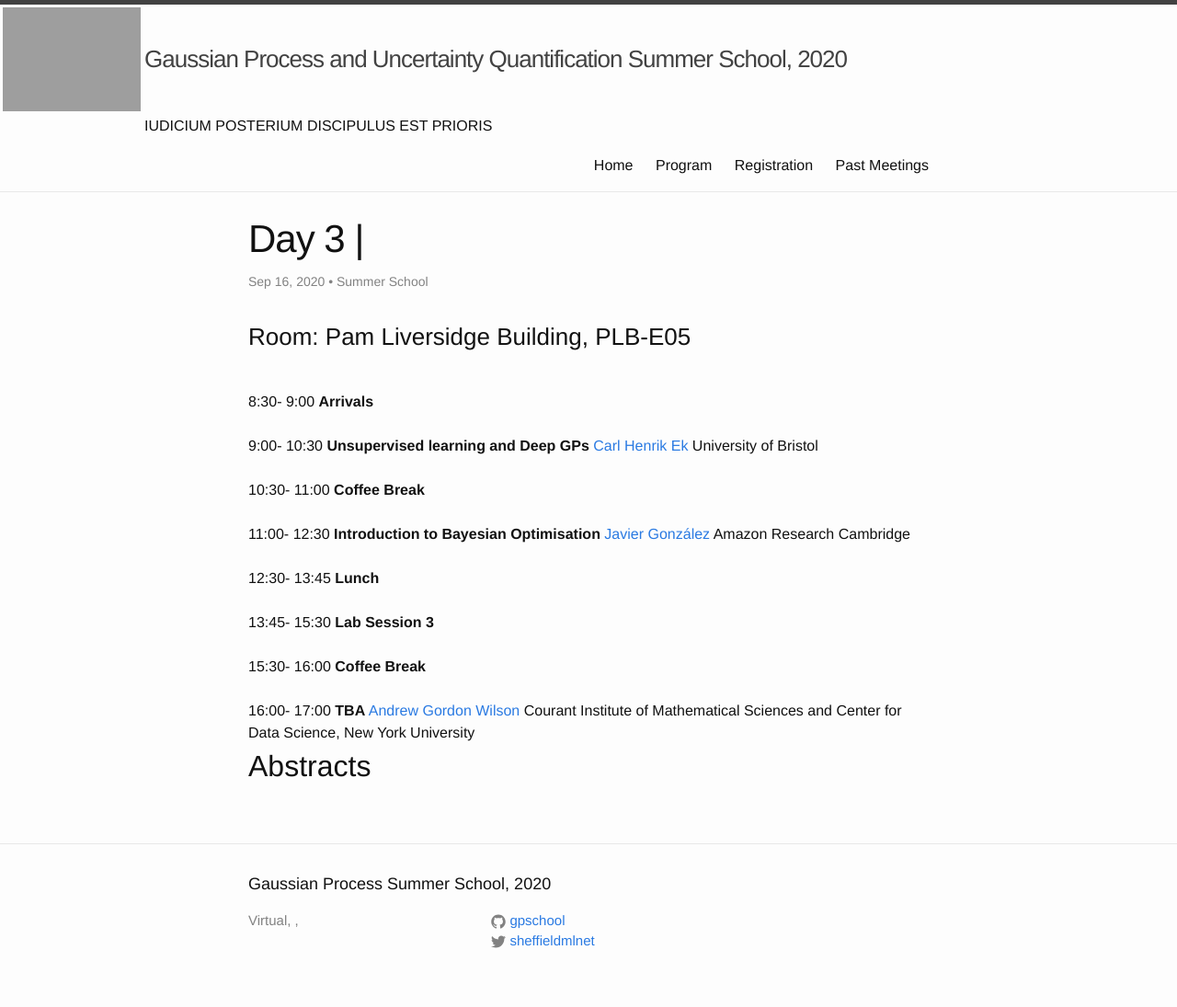
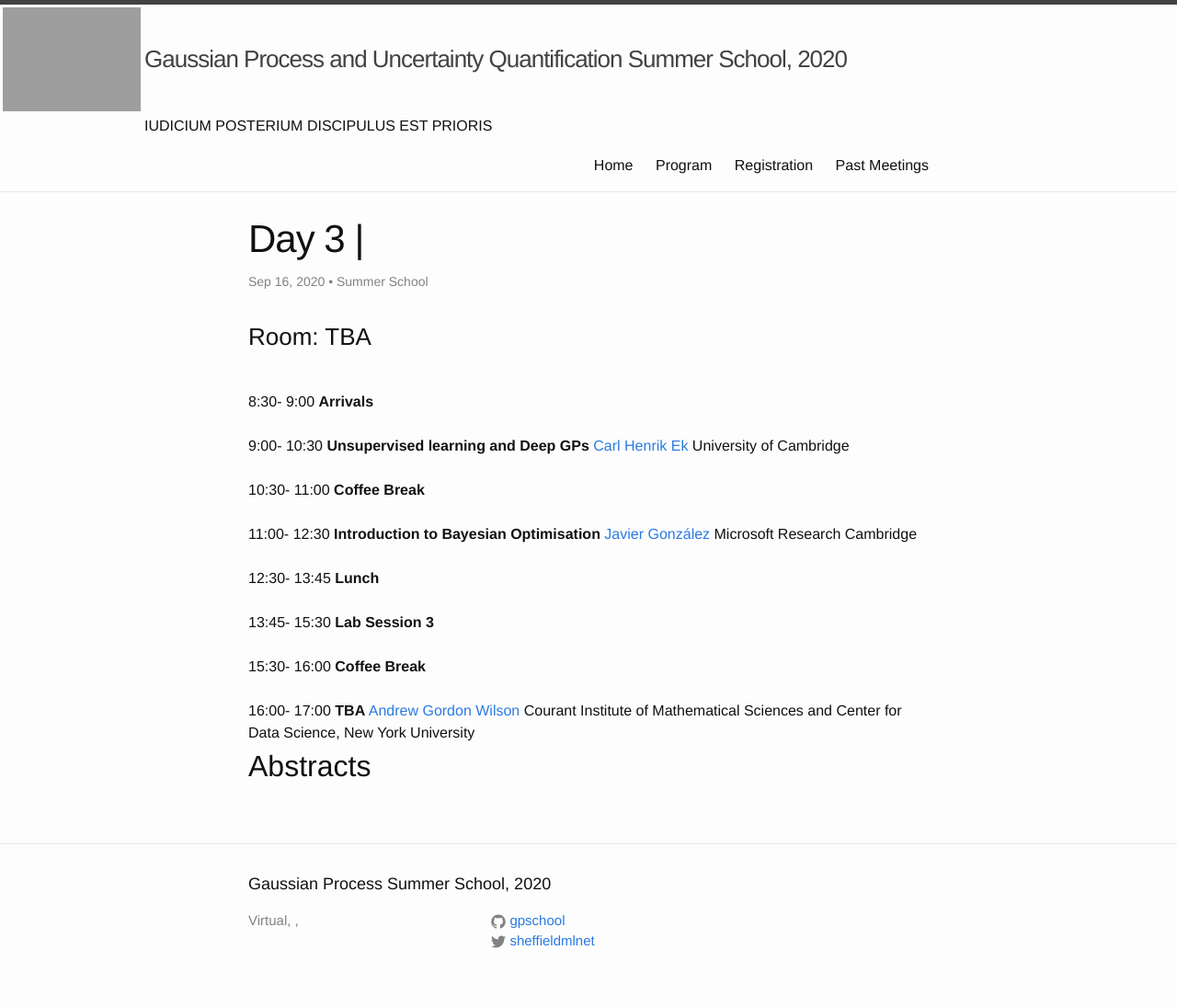
Before and after one commit to gpschool/gpss20, a Jekyll site: the page built from _posts/2020-09-16-day-3.md, in a window 1280 px wide. Shown: the whole page at 92% size. Built offline with Jekyll 4.4.1, drawn with Linux system fonts in a browser that asks for light colours.

Commit message:
changes gpss2020

```diff
--- a/_posts/2020-09-16-day-3.md
+++ b/_posts/2020-09-16-day-3.md
@@ -3,7 +3,7 @@ title: "Day 3 |"
 layout: singletrack
 tagline: "Summer School"
 show_abstracts: true
-room: Pam Liversidge Building, PLB-E05
+room: TBA
 talks:
 - title: "Arrivals"
   start: "8:30"
@@ -14,7 +14,7 @@ talks:
   - family: Ek
     given: Carl Henrik
     url: "http://carlhenrik.com/"
-    institute: "University of Bristol"
+    institute: "University of Cambridge"
   start: "9:00"
   end: "10:30"
 - title: "Coffee Break"
@@ -26,7 +26,7 @@ talks:
   - family: González
     given: Javier
     url: "http://javiergonzalezh.github.io/"
-    institute: "Amazon Research Cambridge"
+    institute: "Microsoft Research Cambridge"
   start: "11:00"
   end: "12:30"
 - title: "Lunch"
```
Also changed, not shown: _posts/2020-09-14-day-1.md (+1 -1 lines), _posts/2020-09-15-day-2.md (+1 -1 lines), _posts/2020-09-17-workshop.md (+2 -2 lines), registration.md (+1 -1 lines).
